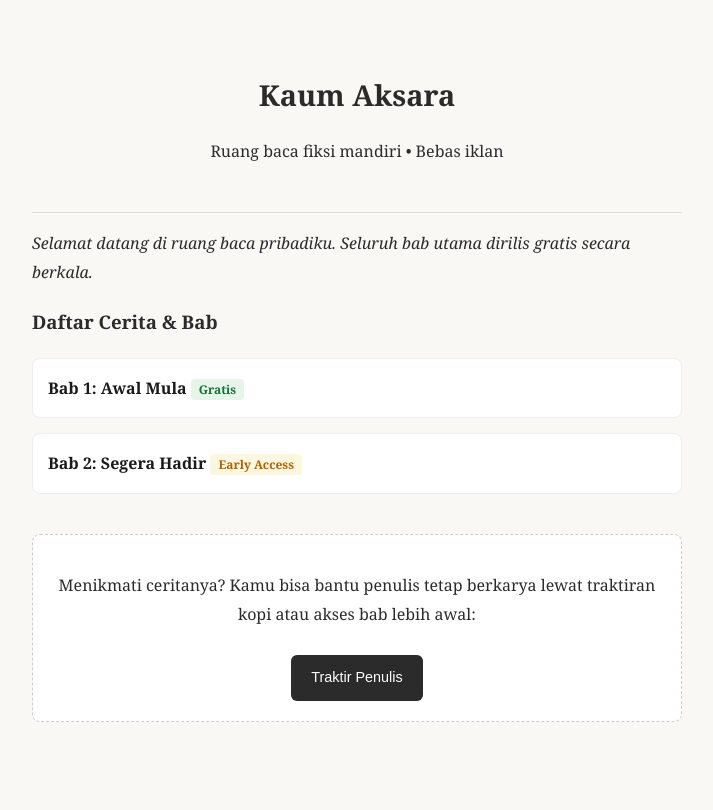
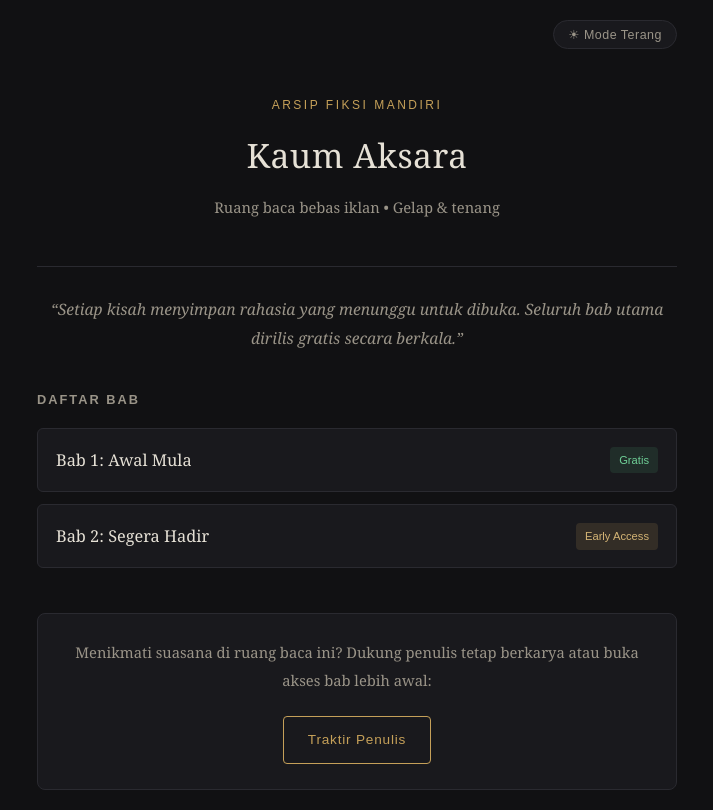
Before and after one commit to kaumaksara/kaumaksara.github.io, a plain HTML site: page index.html in a window 1280 px wide. Shown: the whole page, without its empty margins (283-996 px from the left). Drawn offline with Linux system fonts and the light colour scheme.

Commit message:
Update index.html

```diff
--- a/index.html
+++ b/index.html
@@ -3,59 +3,263 @@
 <head>
   <meta charset="UTF-8">
   <meta name="viewport" content="width=device-width, initial-scale=1.0">
-  <title>Kaum Aksara — Ruang Baca Mandiri</title>
+  <title>Kaum Aksara — Arsip Cerita Mandiri</title>
   <link rel="manifest" href="manifest.json">
   <style>
+    :root {
+      /* Default: Dark Mode (Dark Academia) */
+      --bg-color: #111113;
+      --surface-color: #19191d;
+      --text-main: #e6e1d6;
+      --text-muted: #9a9488;
+      --accent: #c5a059;
+      --border-color: #2a2a30;
+      --tag-free-bg: rgba(74, 158, 108, 0.15);
+      --tag-free-text: #6fcf97;
+      --tag-early-bg: rgba(197, 160, 89, 0.15);
+      --tag-early-text: #d4b475;
+    }
+
+    body.light-mode {
+      /* Opsi Mode Putih / Kertas Gading */
+      --bg-color: #faf8f5;
+      --surface-color: #ffffff;
+      --text-main: #222222;
+      --text-muted: #666666;
+      --accent: #8c6239;
+      --border-color: #e5e0d8;
+      --tag-free-bg: #e6f4ea;
+      --tag-free-text: #137333;
+      --tag-early-bg: #fef7e0;
+      --tag-early-text: #b06000;
+    }
+
     body {
-      font-family: Georgia, serif;
-      background-color: #faf8f5;
-      color: #2b2b2b;
-      max-width: 650px;
+      font-family: 'Georgia', serif;
+      background-color: var(--bg-color);
+      color: var(--text-main);
+      max-width: 640px;
       margin: 0 auto;
       padding: 20px;
-      line-height: 1.8;
+      line-height: 1.85;
+      transition: background-color 0.3s ease, color 0.3s ease;
     }
-    header { text-align: center; padding: 30px 0; border-bottom: 1px solid #ddd; }
-    h1 { margin-bottom: 5px; font-size: 1.8rem; }
-    .daftar-bab { list-style: none; padding: 0; }
-    .daftar-bab li { margin: 15px 0; padding: 15px; background: #fff; border-radius: 8px; border: 1px solid #eee; }
-    .daftar-bab a { text-decoration: none; color: #1a1a1a; font-weight: bold; display: block; }
-    .tag-gratis { font-size: 0.75rem; background: #e6f4ea; color: #137333; padding: 2px 8px; border-radius: 4px; }
-    .tag-early { font-size: 0.75rem; background: #fef7e0; color: #b06000; padding: 2px 8px; border-radius: 4px; }
-    .box-dukungan { margin-top: 40px; padding: 20px; background: #fff; border-radius: 8px; text-align: center; border: 1px dashed #ccc; }
-    .btn-traktir { display: inline-block; margin-top: 10px; padding: 10px 20px; background: #2b2b2b; color: #fff; text-decoration: none; border-radius: 6px; font-family: sans-serif; font-size: 0.9rem; }
+
+    .top-bar {
+      display: flex;
+      justify-content: flex-end;
+      margin-bottom: 10px;
+    }
+
+    .theme-btn {
+      background: var(--surface-color);
+      color: var(--text-muted);
+      border: 1px solid var(--border-color);
+      padding: 6px 14px;
+      border-radius: 20px;
+      font-family: sans-serif;
+      font-size: 0.78rem;
+      cursor: pointer;
+      letter-spacing: 0.5px;
+      transition: all 0.2s ease;
+    }
+
+    .theme-btn:hover {
+      border-color: var(--accent);
+      color: var(--accent);
+    }
+
+    header {
+      text-align: center;
+      padding: 35px 0 30px;
+      border-bottom: 1px solid var(--border-color);
+    }
+
+    .subtitle {
+      font-family: sans-serif;
+      font-size: 0.75rem;
+      text-transform: uppercase;
+      letter-spacing: 2.5px;
+      color: var(--accent);
+      margin-bottom: 8px;
+    }
+
+    h1 {
+      margin: 0;
+      font-size: 2.1rem;
+      font-weight: normal;
+      letter-spacing: 0.5px;
+    }
+
+    .tagline {
+      color: var(--text-muted);
+      font-size: 0.92rem;
+      margin-top: 8px;
+    }
+
+    .intro {
+      margin: 28px 0;
+      color: var(--text-muted);
+      font-style: italic;
+      text-align: center;
+      font-size: 0.98rem;
+    }
+
+    h3 {
+      font-family: sans-serif;
+      font-size: 0.8rem;
+      text-transform: uppercase;
+      letter-spacing: 2px;
+      color: var(--text-muted);
+      margin-top: 35px;
+      margin-bottom: 15px;
+    }
+
+    .daftar-bab {
+      list-style: none;
+      padding: 0;
+    }
+
+    .daftar-bab li {
+      margin: 12px 0;
+      background: var(--surface-color);
+      border: 1px solid var(--border-color);
+      border-radius: 6px;
+      transition: border-color 0.2s ease, transform 0.15s ease;
+    }
+
+    .daftar-bab li:hover {
+      border-color: var(--accent);
+      transform: translateY(-1px);
+    }
+
+    .daftar-bab a {
+      padding: 16px 18px;
+      text-decoration: none;
+      color: var(--text-main);
+      display: flex;
+      justify-content: space-between;
+      align-items: center;
+      gap: 10px;
+    }
+
+    .bab-title {
+      font-size: 1.02rem;
+    }
+
+    .tag-gratis {
+      font-family: sans-serif;
+      font-size: 0.7rem;
+      background: var(--tag-free-bg);
+      color: var(--tag-free-text);
+      padding: 3px 9px;
+      border-radius: 4px;
+      white-space: nowrap;
+    }
+
+    .tag-early {
+      font-family: sans-serif;
+      font-size: 0.7rem;
+      background: var(--tag-early-bg);
+      color: var(--tag-early-text);
+      padding: 3px 9px;
+      border-radius: 4px;
+      white-space: nowrap;
+    }
+
+    .box-dukungan {
+      margin-top: 45px;
+      padding: 25px 20px;
+      background: var(--surface-color);
+      border-radius: 8px;
+      text-align: center;
+      border: 1px solid var(--border-color);
+    }
+
+    .box-dukungan p {
+      color: var(--text-muted);
+      font-size: 0.92rem;
+      margin-top: 0;
+    }
+
+    .btn-traktir {
+      display: inline-block;
+      margin-top: 8px;
+      padding: 10px 24px;
+      background: transparent;
+      color: var(--accent);
+      border: 1px solid var(--accent);
+      text-decoration: none;
+      border-radius: 4px;
+      font-family: sans-serif;
+      font-size: 0.85rem;
+      letter-spacing: 0.8px;
+      transition: all 0.2s ease;
+    }
+
+    .btn-traktir:hover {
+      background: var(--accent);
+      color: #111113;
+    }
   </style>
 </head>
 <body>
 
+  <div class="top-bar">
+    <button class="theme-btn" id="themeToggle" onclick="toggleTheme()">☀ Mode Terang</button>
+  </div>
+
   <header>
+    <div class="subtitle">Arsip Fiksi Mandiri</div>
     <h1>Kaum Aksara</h1>
-    <p>Ruang baca fiksi mandiri • Bebas iklan</p>
+    <p class="tagline">Ruang baca bebas iklan • Gelap & tenang</p>
   </header>
 
   <main>
-    <p><em>Selamat datang di ruang baca pribadiku. Seluruh bab utama dirilis gratis secara berkala.</em></p>
+    <p class="intro">“Setiap kisah menyimpan rahasia yang menunggu untuk dibuka. Seluruh bab utama dirilis gratis secara berkala.”</p>
 
-    <h3>Daftar Cerita & Bab</h3>
+    <h3>Daftar Bab</h3>
     <ul class="daftar-bab">
       <li>
-        <a href="bab-1.html">Bab 1: Awal Mula <span class="tag-gratis">Gratis</span></a>
+        <a href="bab-1.html">
+          <span class="bab-title">Bab 1: Awal Mula</span>
+          <span class="tag-gratis">Gratis</span>
+        </a>
       </li>
       <li>
-        <a href="#dukungan">Bab 2: Segera Hadir <span class="tag-early">Early Access</span></a>
+        <a href="#dukungan">
+          <span class="bab-title">Bab 2: Segera Hadir</span>
+          <span class="tag-early">Early Access</span>
+        </a>
       </li>
     </ul>
 
     <div id="dukungan" class="box-dukungan">
-      <p>Menikmati ceritanya? Kamu bisa bantu penulis tetap berkarya lewat traktiran kopi atau akses bab lebih awal:</p>
+      <p>Menikmati suasana di ruang baca ini? Dukung penulis tetap berkarya atau buka akses bab lebih awal:</p>
       <a href="https://trakteer.id" class="btn-traktir" target="_blank">Traktir Penulis</a>
     </div>
   </main>
+
   <script>
+    // Cek preferensi tema tersimpan (default tetap dark mode)
+    const savedTheme = localStorage.getItem('theme');
+    const toggleBtn = document.getElementById('themeToggle');
+
+    if (savedTheme === 'light') {
+      document.body.classList.add('light-mode');
+      toggleBtn.textContent = '☾ Mode Gelap';
+    }
+
+    function toggleTheme() {
+      document.body.classList.toggle('light-mode');
+      const isLight = document.body.classList.contains('light-mode');
+      localStorage.setItem('theme', isLight ? 'light' : 'dark');
+      toggleBtn.textContent = isLight ? '☾ Mode Gelap' : '☀ Mode Terang';
+    }
+
     if ('serviceWorker' in navigator) {
       navigator.serviceWorker.register('/sw.js');
     }
   </script>
-
 </body>
 </html>
```
